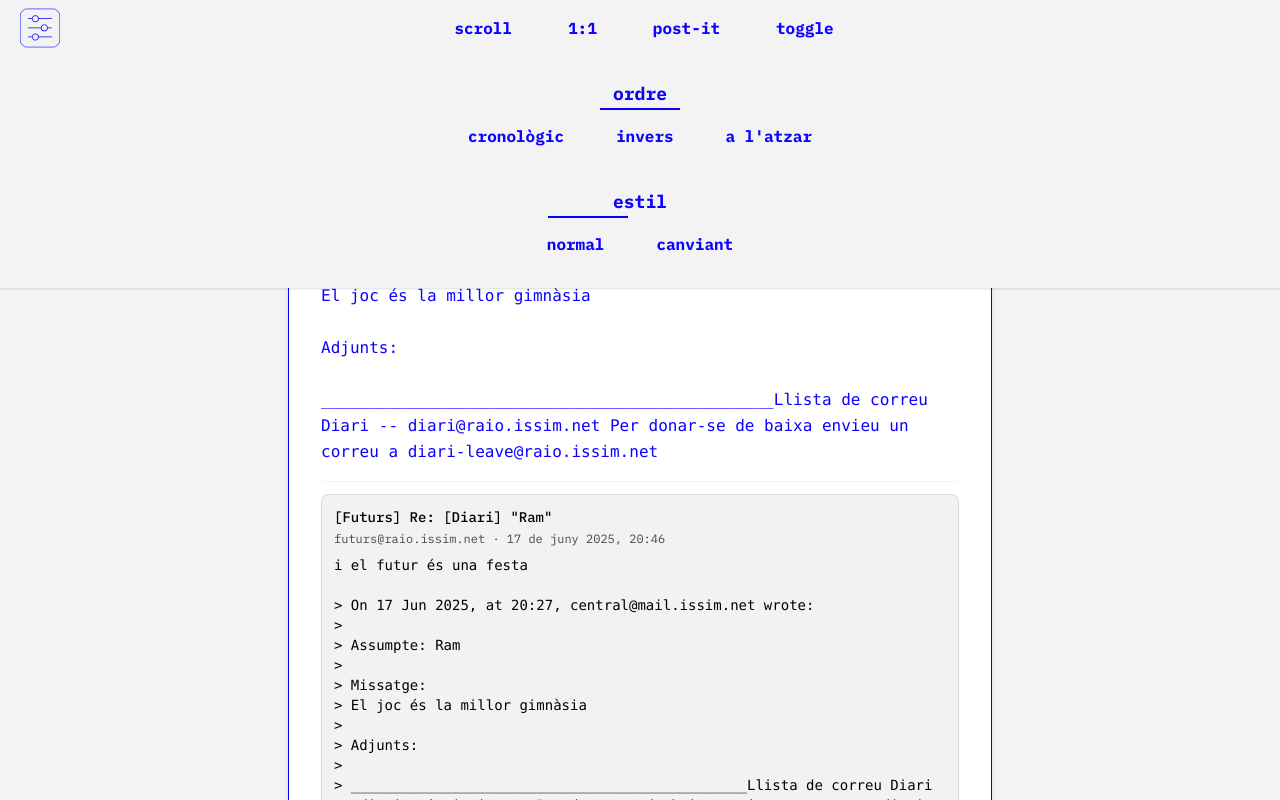
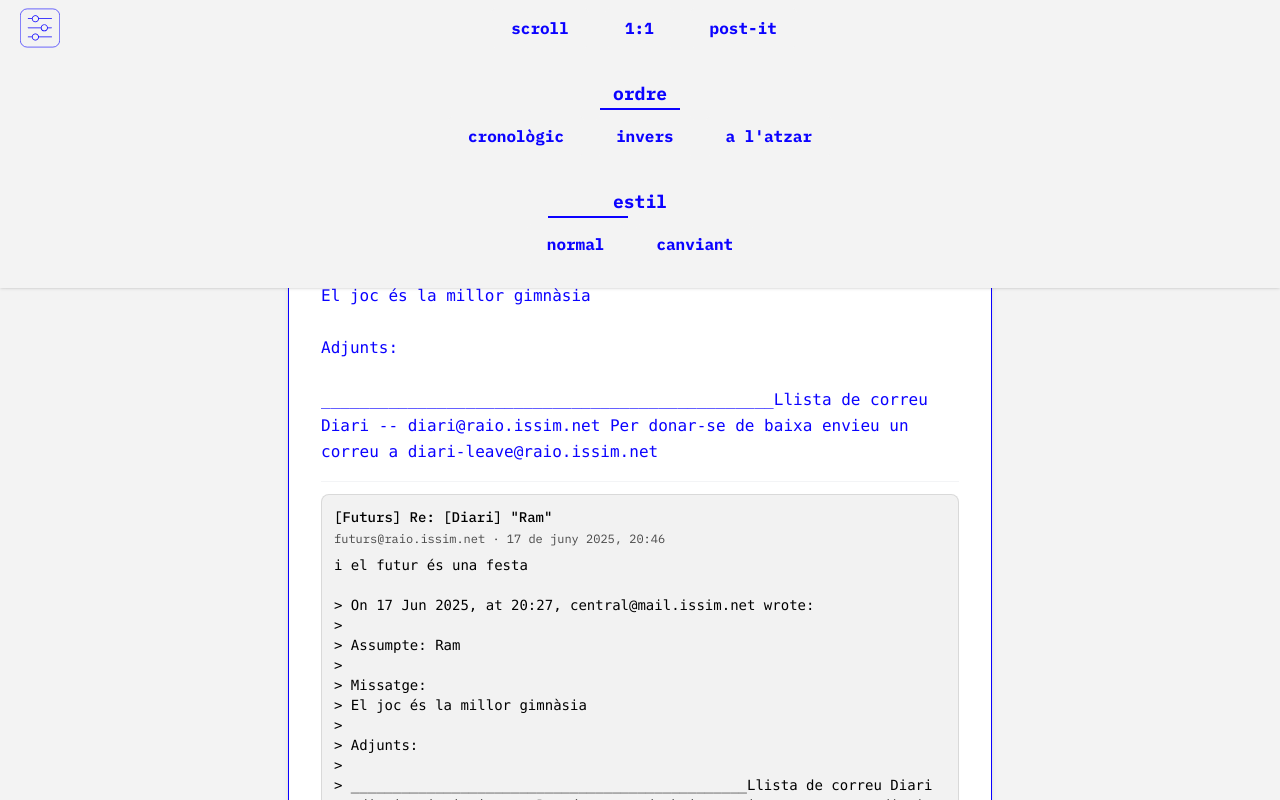
Before and after one commit to Kat-lev/reverbe-frontend, a React (Vite) app: page / in a window 1280 px wide. Both pictures are taken after a click on the button "Toggle navigation and filters". Shown: the top 800 px of the page. Built offline with nearby package versions, Linux system fonts and the light colour scheme; no server answers.

Commit message:
Delete toggle button styte in navbar

```diff
--- a/src/components/Navbar.jsx
+++ b/src/components/Navbar.jsx
@@ -6,7 +6,6 @@ export default function Navbar() {
     { to: "/style1", label: "scroll" },
     { to: "/style2", label: "1:1" },
     { to: "/style3", label: "post-it" },
-    { to: "/style4", label: "toggle" },
   ];
 
   return (
```
